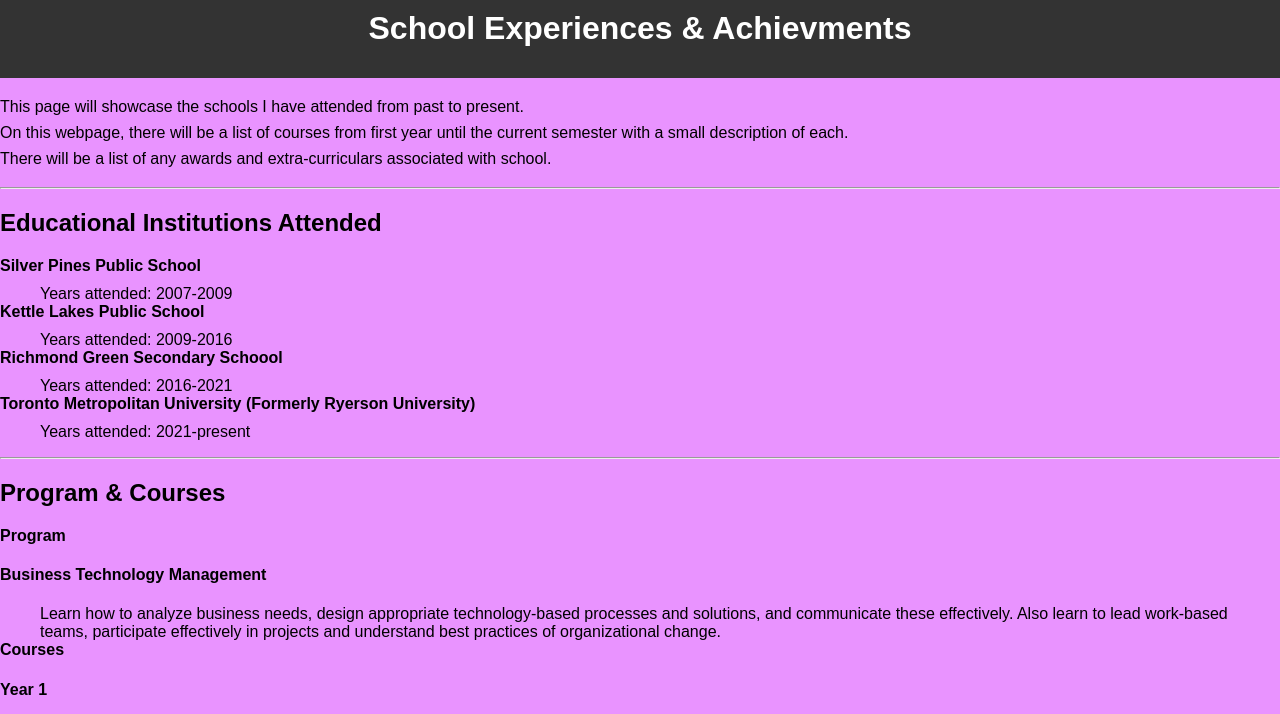
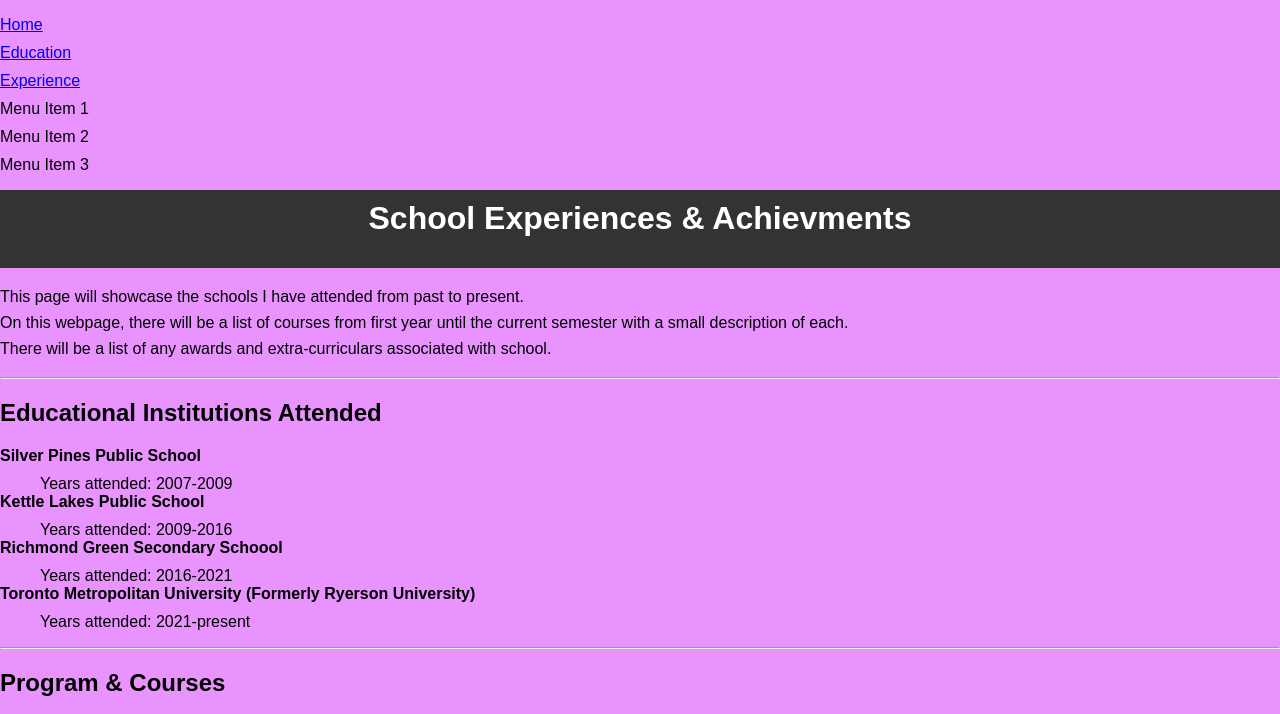
Before and after one commit to arosenthal03/arosenthal03.github.io, a plain HTML site: page education.html in a window 1280 px wide. Shown: the top 714 px of the page. Drawn offline with Linux system fonts and the light colour scheme.

Commit message:
Update education.html

```diff
--- a/education.html
+++ b/education.html
@@ -2,6 +2,16 @@
 <html lang=""en">
 <meta charset ="utf-8">
 <body>
+    <nav>
+        <ul>
+            <li class="nav-item"><a href="home.html">Home</a></li>
+            <li class="nav-item"><a href="education.html">Education</a></li>
+            <li class="nav-item"><a href="experience.html">Experience</a></li>
+            <li class="nav-item" onmouseover="handleMouseOver(this)" onmouseout="handleMouseOut(this)">Menu Item 1</li>
+            <li class="nav-item" onmouseover="handleMouseOver(this)" onmouseout="handleMouseOut(this)">Menu Item 2</li>
+            <li class="nav-item" onmouseover="handleMouseOver(this)" onmouseout="handleMouseOut(this)">Menu Item 3</li>
+        </ul>
+    </nav>
 <head>
     <link href="color.css" rel="stylesheet">
 </head>
```
